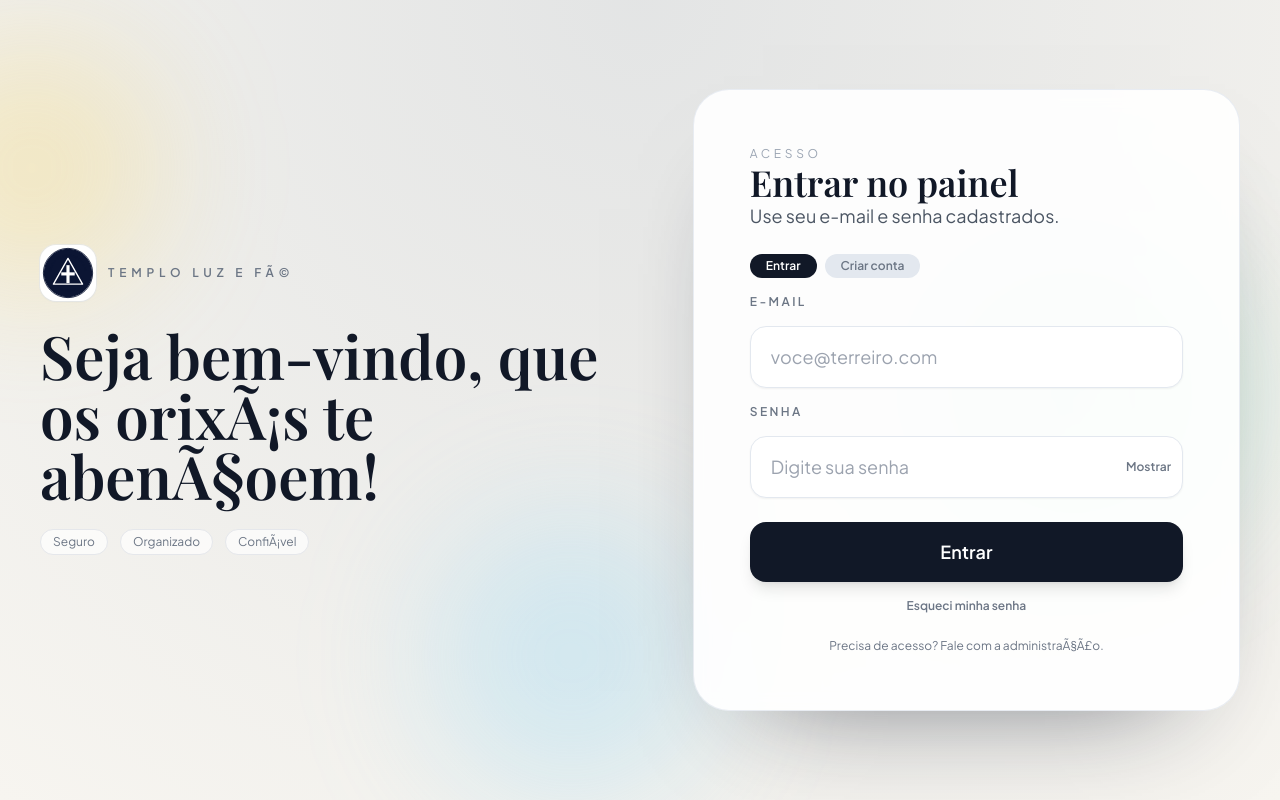
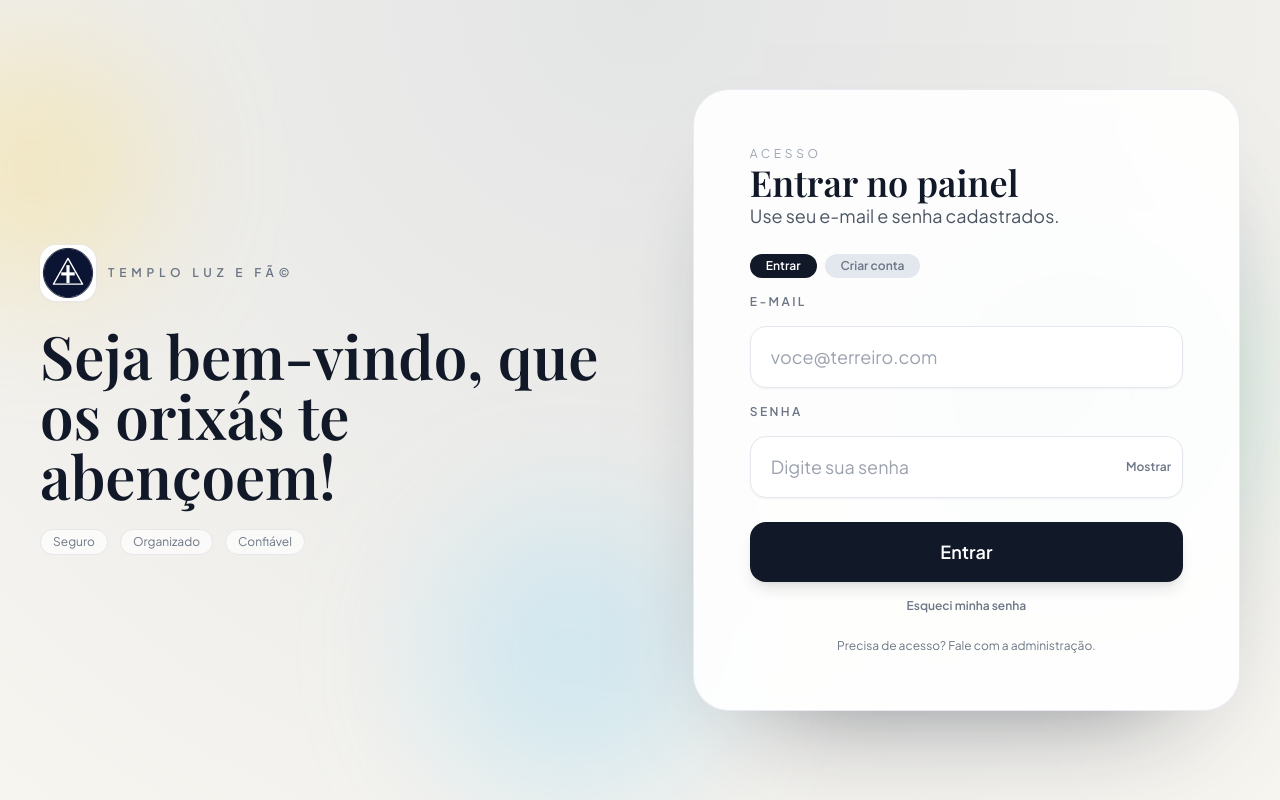
Before and after one commit to marcos652/Terreiro, a Next.js app: page /login in a window 1280 px wide. Built offline with nearby package versions, Linux system fonts and the light colour scheme; no server answers.

Commit message:
chore: corrigir textos de login e logs de usuarios

```diff
--- a/src/pages/login.tsx
+++ b/src/pages/login.tsx
@@ -26,7 +26,7 @@ export default function LoginPage() {
       if (!auth) {
         const missing =
           firebaseConfigMissing.length > 0 ? ` (${firebaseConfigMissing.join(', ')})` : '';
-        setError(`ConfiguraÃ§Ã£o do Firebase nÃ£o encontrada.${missing}`);
+        setError(`Configuração do Firebase não encontrada.${missing}`);
         setLoading(false);
         return;
       }
@@ -46,7 +46,7 @@ export default function LoginPage() {
           });
           // Mantemos conectado para acesso imediato
 
-          setInfo('Conta criada e aprovada. VocÃª jÃ¡ estÃ¡ logado.');
+          setInfo('Conta criada e aprovada. Você já está logado.');
           setLoading(false);
           router.push('/');
           return;
@@ -55,14 +55,14 @@ export default function LoginPage() {
           if (code === 'auth/email-already-in-use') {
             try {
               await sendPasswordResetEmail(auth, normalizedEmail);
-              setInfo('E-mail jÃ¡ cadastrado. Enviamos um link para redefinir a senha.');
+              setInfo('E-mail já cadastrado. Enviamos um link para redefinir a senha.');
             } catch {
-              setError('E-mail jÃ¡ cadastrado. Tente recuperar a senha.');
+              setError('E-mail já cadastrado. Tente recuperar a senha.');
             }
           } else if (code === 'auth/weak-password') {
             setError('Senha muito curta. Use 6 caracteres ou mais.');
           } else {
-            const generic = 'N\u00e3o foi poss\u00edvel criar a conta. Verifique o e-mail ou tente outra senha.';
+            const generic = 'Não foi possível criar a conta. Verifique o e-mail ou tente outra senha.';
             const msg = err?.message ? `${generic} (Detalhe: ${err.message})` : generic;
             setError(msg);
           }
@@ -78,9 +78,9 @@ export default function LoginPage() {
         const code = err?.code || '';
         const isNotFound = code === 'auth/user-not-found' || code === 'auth/invalid-credential';
         if (isNotFound) {
-          setError('UsuÃ¡rio nÃ£o encontrado ou senha invÃ¡lida.');
+          setError('Usuário não encontrado ou senha inválida.');
         } else {
-          setError('UsuÃ¡rio ou senha invÃ¡lidos.');
+          setError('Usuário ou senha inválidos.');
         }
         setLoading(false);
         return;
@@ -120,7 +120,7 @@ export default function LoginPage() {
       }
       router.push('/');
     } catch (err: any) {
-      setError('UsuÃ¡rio ou senha invÃ¡lidos.');
+      setError('Usuário ou senha inválidos.');
     } finally {
       setLoading(false);
     }
@@ -176,12 +176,12 @@ export default function LoginPage() {
                 <span>Templo Luz e FÃ©</span>
               </div>
               <h1 className="font-display text-5xl font-semibold leading-tight text-ink-900 md:text-6xl">
-                Seja bem-vindo, que os orixÃ¡s te abenÃ§oem!
+                Seja bem-vindo, que os orixás te abençoem!
               </h1>
               <div className="flex flex-wrap items-center gap-3 text-xs text-ink-400">
                 <span className="rounded-full border border-ink-200/70 bg-white/70 px-3 py-1">Seguro</span>
                 <span className="rounded-full border border-ink-200/70 bg-white/70 px-3 py-1">Organizado</span>
-                <span className="rounded-full border border-ink-200/70 bg-white/70 px-3 py-1">ConfiÃ¡vel</span>
+                <span className="rounded-full border border-ink-200/70 bg-white/70 px-3 py-1">Confiável</span>
               </div>
             </div>
 
@@ -196,7 +196,7 @@ export default function LoginPage() {
                 </h2>
                 <p className="text-lg text-ink-500">
                   {mode === 'register'
-                    ? 'Cadastre um acesso. O master precisarÃ¡ aprovar.'
+                    ? 'Cadastre um acesso. Se for editor ou master, peça para atribuírem seu papel.'
                     : 'Use seu e-mail e senha cadastrados.'}
                 </p>
               </div>
@@ -270,7 +270,7 @@ export default function LoginPage() {
                   Esqueci minha senha
                 </button>
                 <div className="mt-2 text-center text-xs text-ink-400">
-                  Precisa de acesso? Fale com a administraÃ§Ã£o.
+                  Precisa de acesso? Fale com a administração.
                 </div>
               </div>
             </form>
```
Also changed, not shown: src/modules/usuarios/UsuariosPage.tsx (+5 -5 lines).
